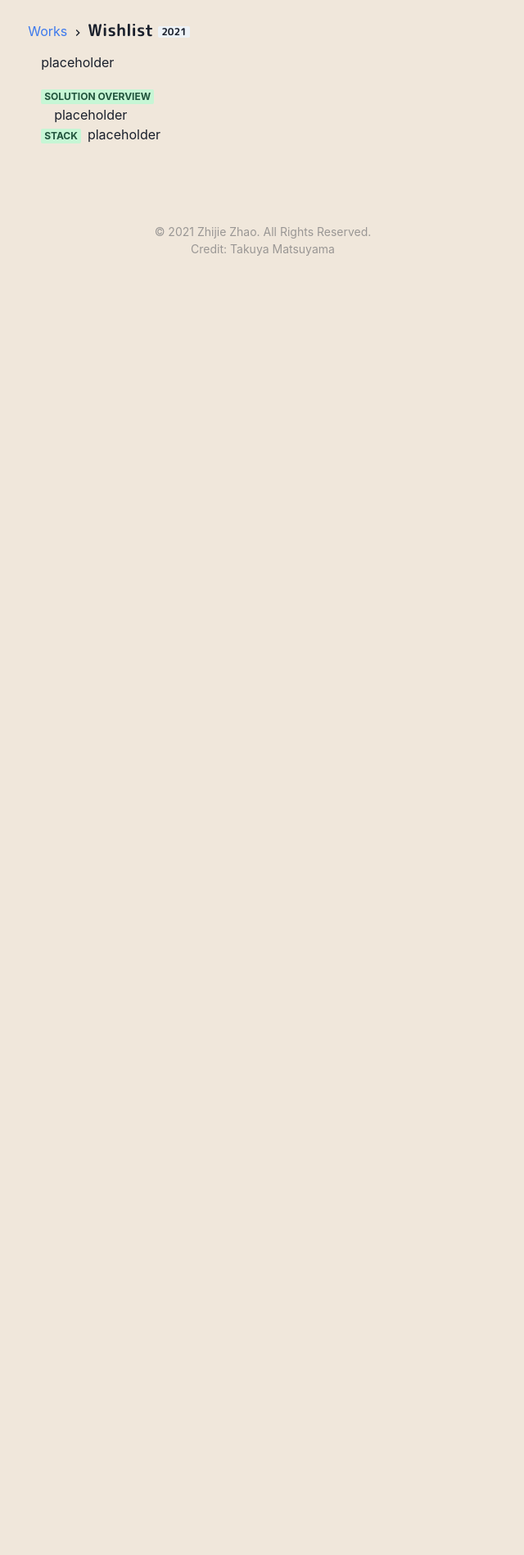
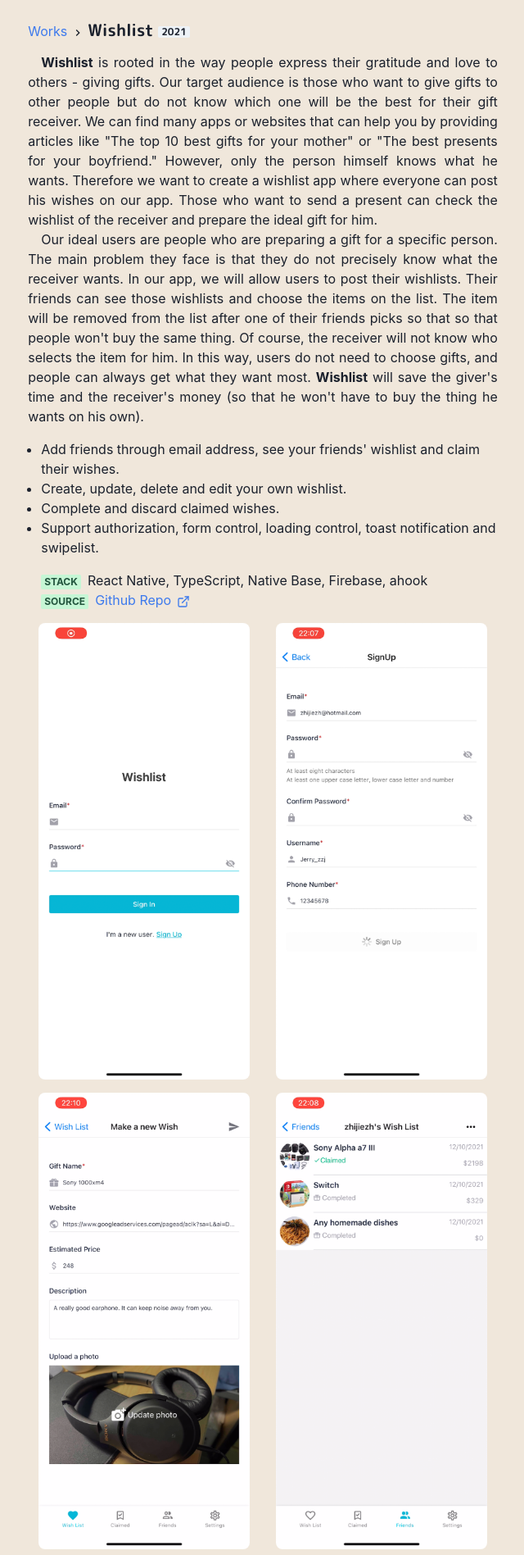
Before and after one commit to zhijiezh/Personal-Website, a Next.js app: page /works/Wishlist in a window 1280 px wide. Shown: the part 443-2340 px from the top of the page at 82% size, without its empty margins (319-959 px from the left). Before the commit the page ends 800 px from the top, so only its background shows below. Built offline with nearby package versions, Linux system fonts and the light colour scheme.

Commit message:
feat: add wishlist page

```diff
--- a/components/work.js
+++ b/components/work.js
@@ -1,5 +1,5 @@
 import NextLink from 'next/link'
-import { Heading, Box, Image, Link, Badge } from '@chakra-ui/react'
+import { Heading, Box, Image, Link, Badge, AspectRatio } from '@chakra-ui/react'
 import { ChevronRightIcon } from '@chakra-ui/icons'
 
 export const Title = ({ children }) => (
@@ -30,3 +30,9 @@ export const Meta = ({ children }) => (
     {children}
   </Badge>
 )
+
+export const VideoEmbeded = ({ src }) => (
+  <AspectRatio ratio={640 / 480} mt={4}>
+    <iframe src={src} allow="autoplay"></iframe>
+  </AspectRatio>
+)
--- a/pages/works/Wishlist.js
+++ b/pages/works/Wishlist.js
@@ -1,39 +1,116 @@
-import { Container, Badge, Link, List, ListItem, Box, HStack } from '@chakra-ui/react'
-import { Title, Meta, MobileWorkImage } from '../../components/work'
+import {
+  Container,
+  Badge,
+  Link,
+  List,
+  ListItem,
+  Text,
+  HStack,
+  LinkBox,
+  LinkOverlay,
+  Box,
+  AspectRatio,
+  UnorderedList
+} from '@chakra-ui/react'
+import {
+  Title,
+  Meta,
+  MobileWorkImage,
+  VideoEmbeded
+} from '../../components/work'
 import Layout from '../../components/layouts/article'
 import Paragraph from '../../components/paragraph'
+import { ExternalLinkIcon } from '@chakra-ui/icons'
+
+const repoLink =
+  'https://github.com/SI669-Classroom-Fall-2021/si-669-final-project-makersmelx'
+
+const demoLink =
+  'https://drive.google.com/file/d/1J_Q34Z9XYR7ui8vmBsagrx-qOhrM3Mb3/preview'
 
 const Work = () => (
-  <Layout title="HumanKind">
+  <Layout title="Wishlist">
     <Container>
       <Title>
         Wishlist <Badge>2021</Badge>
       </Title>
       <Paragraph>
-        placeholder
+        <strong>Wishlist</strong> is rooted in the way people express their
+        gratitude and love to others - giving gifts. Our target audience is
+        those who want to give gifts to other people but do not know which one
+        will be the best for their gift receiver. We can find many apps or
+        websites that can help you by providing articles like "The top 10 best
+        gifts for your mother" or "The best presents for your boyfriend."
+        However, only the person himself knows what he wants. Therefore we want
+        to create a wishlist app where everyone can post his wishes on our app.
+        Those who want to send a present can check the wishlist of the receiver
+        and prepare the ideal gift for him.
       </Paragraph>
+      <Paragraph>
+        Our ideal users are people who are preparing a gift for a specific
+        person. The main problem they face is that they do not precisely know
+        what the receiver wants. In our app, we will allow users to post their
+        wishlists. Their friends can see those wishlists and choose the items on
+        the list. The item will be removed from the list after one of their
+        friends picks so that so that people won&apos;t buy the same thing. Of
+        course, the receiver will not know who selects the item for him. In this
+        way, users do not need to choose gifts, and people can always get what
+        they want most. <strong>Wishlist</strong> will save the giver&apos;s
+        time and the receiver&apos;s money (so that he won&apos;t have to buy
+        the thing he wants on his own).
+      </Paragraph>
+      <UnorderedList mt={4}>
+        <ListItem>Add friends through email address, see your friends' wishlist and claim their wishes.</ListItem>
+        <ListItem>Create, update, delete and edit your own wishlist.</ListItem>
+        <ListItem>Complete and discard claimed wishes.</ListItem>
+        <ListItem>Support authorization, form control, loading control, toast notification and swipelist.</ListItem>
+      </UnorderedList>
       <List ml={4} my={4}>
         <ListItem>
-          <Meta>Solution Overview</Meta>
-          <Paragraph>
-            placeholder
-          </Paragraph>
+          <Meta>Stack</Meta>
+          <span>React Native, TypeScript, Native Base, Firebase, ahook</span>
         </ListItem>
         <ListItem>
-          <Meta>Stack</Meta>
-          <span>placeholder</span>
+          <Meta>Source</Meta>
+          <Link href={repoLink} isExternal>
+            Github Repo <ExternalLinkIcon mx="2px" />
+          </Link>
         </ListItem>
       </List>
-      <HStack alignItems={'center'} justifyContent={'space-around'}>
-          {/* <MobileWorkImage
-            src="/images/works/HumanKind_01.png"
-            alt="HumanKind - Welcome Screen"
-          />
-          <MobileWorkImage
-            src="/images/works/HumanKind_02.png"
-            alt="HumanKind - Home Screen"
-          />  */}
+      <HStack alignItems={'center'} justifyContent={'space-around'} mt={4}>
+        <MobileWorkImage
+          src="/images/works/Wishlist_01.png"
+          alt="Wishlist - Login"
+        />
+        <MobileWorkImage
+          src="/images/works/Wishlist_02.png"
+          alt="Wishlist - Signup"
+        />
       </HStack>
+      <HStack alignItems={'center'} justifyContent={'space-around'} mt={4}>
+        <MobileWorkImage
+          src="/images/works/Wishlist_03.png"
+          alt="Wishlist - Wishlist edition"
+        />
+        <MobileWorkImage
+          src="/images/works/Wishlist_04.png"
+          alt="Wishlist - A friend's wishlist"
+        />
+      </HStack>
+      <HStack alignItems={'center'} justifyContent={'space-around'} mt={4}>
+        <MobileWorkImage
+          src="/images/works/Wishlist_05.png"
+          alt="Wishlist - An item in a friend's wishlist"
+        />
+        <MobileWorkImage
+          src="/images/works/Wishlist_06.png"
+          alt="Wishlist - Complete his/her wish"
+        />
+      </HStack>
+      <Box mt={4}>
+        <Meta>Demo</Meta>
+        <VideoEmbeded src={demoLink}></VideoEmbeded>
+      </Box>
     </Container>
   </Layout>
 )
```
Also changed, not shown: pages/works.js (+9 -9 lines), public/images/works/Wishlist_06.png (added).
